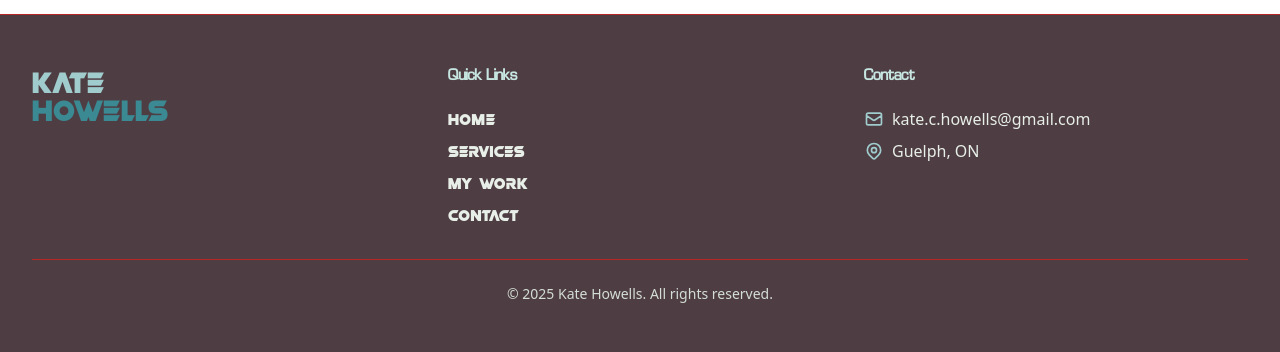
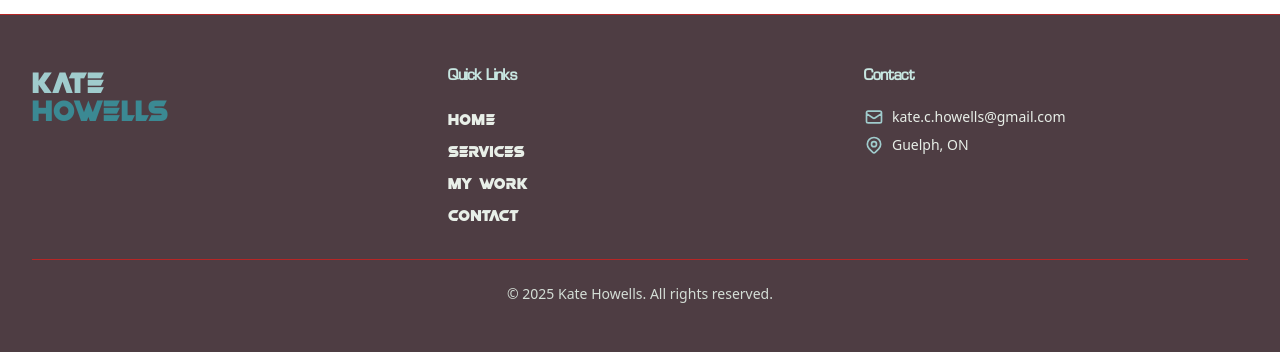
Before and after one commit to kelsob/katemylove, a Laravel app: page /profile in a window 1280 px wide. Shown: the part 1142-1494 px from the top of the page. Run offline with Laravel 12, Linux system fonts and the light colour scheme; a user stored in the database is signed in; data comes from the database, SQL or seed files in the repository; style sheets or scripts are compiled from the project's sources.

Commit message:
Css polish on footer is complete.

```diff
--- a/resources/views/layouts/app.blade.php
+++ b/resources/views/layouts/app.blade.php
@@ -127,7 +127,7 @@
                                     <svg class="w-5 h-5 text-spaceTeal-2 flex-shrink-0" fill="none" stroke="currentColor" viewBox="0 0 24 24">
                                         <path stroke-linecap="round" stroke-linejoin="round" stroke-width="2" d="M3 8l7.89 5.26a2 2 0 002.22 0L21 8M5 19h14a2 2 0 002-2V7a2 2 0 00-2-2H5a2 2 0 00-2 2v10a2 2 0 002 2z" />
                                     </svg>
-                                    <a href="mailto:kate.c.howells@gmail.com" class="text-sm sm:text-base text-spaceWhite-1 hover:text-spaceOrange-1 transition-colors duration-300 break-all leading-tight">
+                                    <a href="mailto:kate.c.howells@gmail.com" class="text-sm text-base text-spaceWhite-1 hover:text-spaceOrange-1 transition-colors duration-300 break-all leading-tight">
                                         kate.c.howells@gmail.com
                                     </a>
                                 </div>
@@ -136,7 +136,9 @@
                                         <path stroke-linecap="round" stroke-linejoin="round" stroke-width="2" d="M17.657 16.657L13.414 20.9a1.998 1.998 0 01-2.827 0l-4.244-4.243a8 8 0 1111.314 0z" />
                                         <path stroke-linecap="round" stroke-linejoin="round" stroke-width="2" d="M15 11a3 3 0 11-6 0 3 3 0 016 0z" />
                                     </svg>
-                                    <span class="text-sm sm:text-base text-spaceWhite-1 leading-tight">Guelph, ON</span>
+                                    <a href="mailto:kate.c.howells@gmail.com" class="text-sm text-base text-spaceWhite-1 hover:text-spaceOrange-1 transition-colors duration-300 break-all leading-tight">
+                                        Guelph, ON
+                                    </a>
                                 </div>
                             </div>
                         </div>
```
